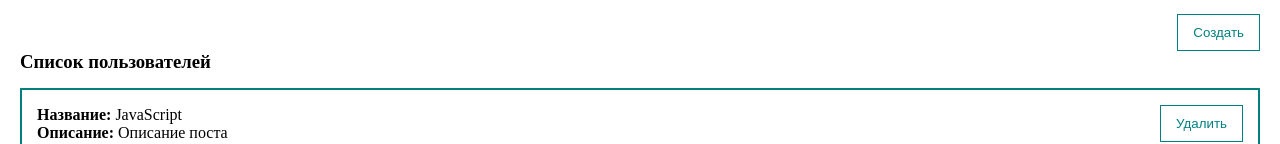
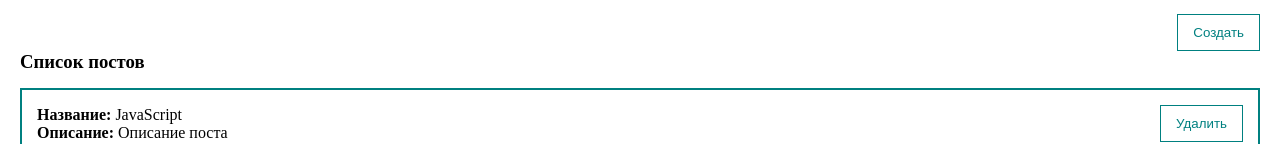
Before and after one commit to makalex74/vue3-crash, a Vue app: page / in a window 1280 px wide. Shown: the part 143-287 px from the top of the page. Built offline with nearby package versions, Linux system fonts and the light colour scheme.

Commit message:
PostList: use v-if v-else

```diff
--- a/src/components/PostList.vue
+++ b/src/components/PostList.vue
@@ -1,6 +1,6 @@
 <template>
-    <div>
-        <h3>Список пользователей</h3>
+    <div v-if="posts.length > 0">
+        <h3>Список поcтов</h3>
         <post-item
             v-for="post in posts"
             :post="post"
@@ -8,6 +8,9 @@
             @remove="$emit('remove',post)"
         />
     </div>
+    <h2 v-else style="color: red">
+        Список постов пуст
+    </h2>
 </template>
 
 <script>
```
